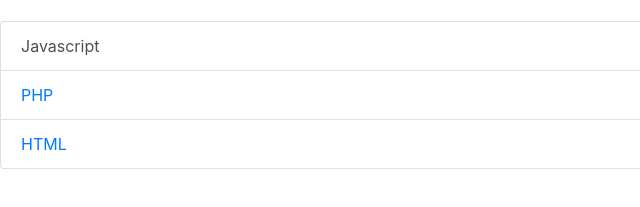
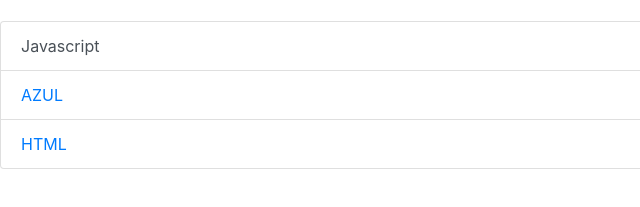
Before and after one commit to liamp2/nodejs-socket, a website: page public/index.html in a window 1280 px wide. Shown: the part 303-510 px from the top of the page, 0-640 px from the left. Drawn offline with nearby package versions, Linux system fonts and the light colour scheme.

Commit message:
renamed php page to azul

```diff
--- a/public/index.html
+++ b/public/index.html
@@ -21,7 +21,7 @@
         <div class="row">
             <ul class="list-group col">
                 <a href="/javascript" class="list-group-item list-group-item-action">Javascript</a>
-                <a href="/php" class="list-group-item">PHP</a>
+                <a href="/azul" class="list-group-item">AZUL</a>
                 <a href="/html" class="list-group-item">HTML</a>
             </ul>
         </div>
```
